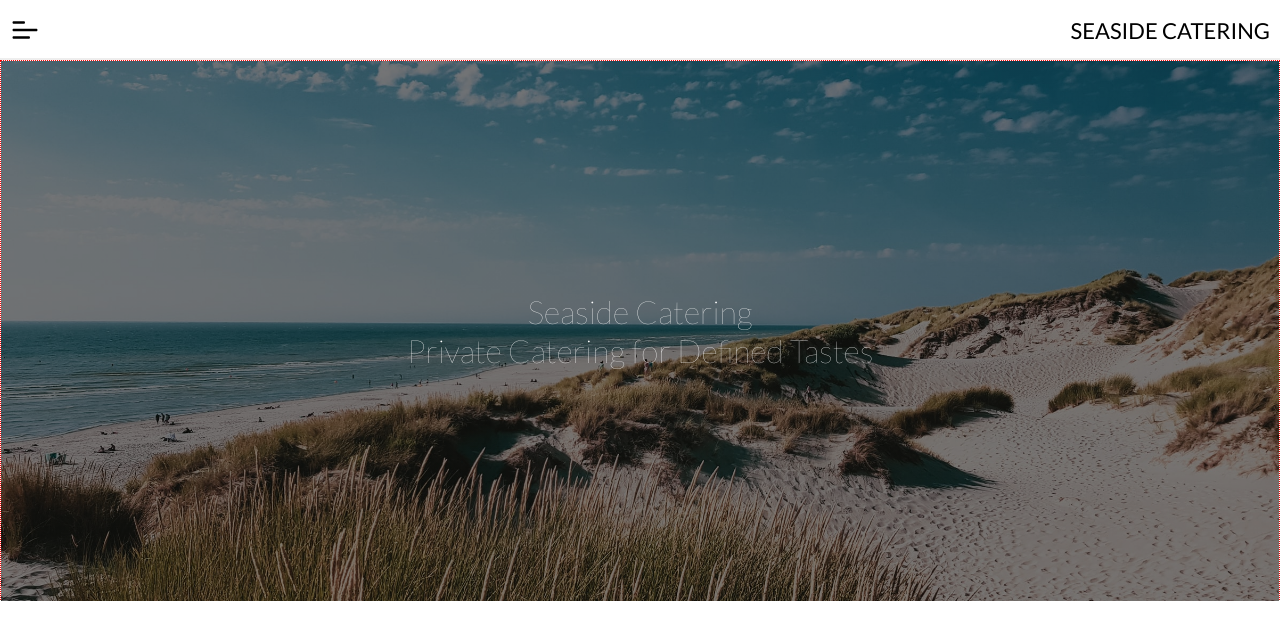
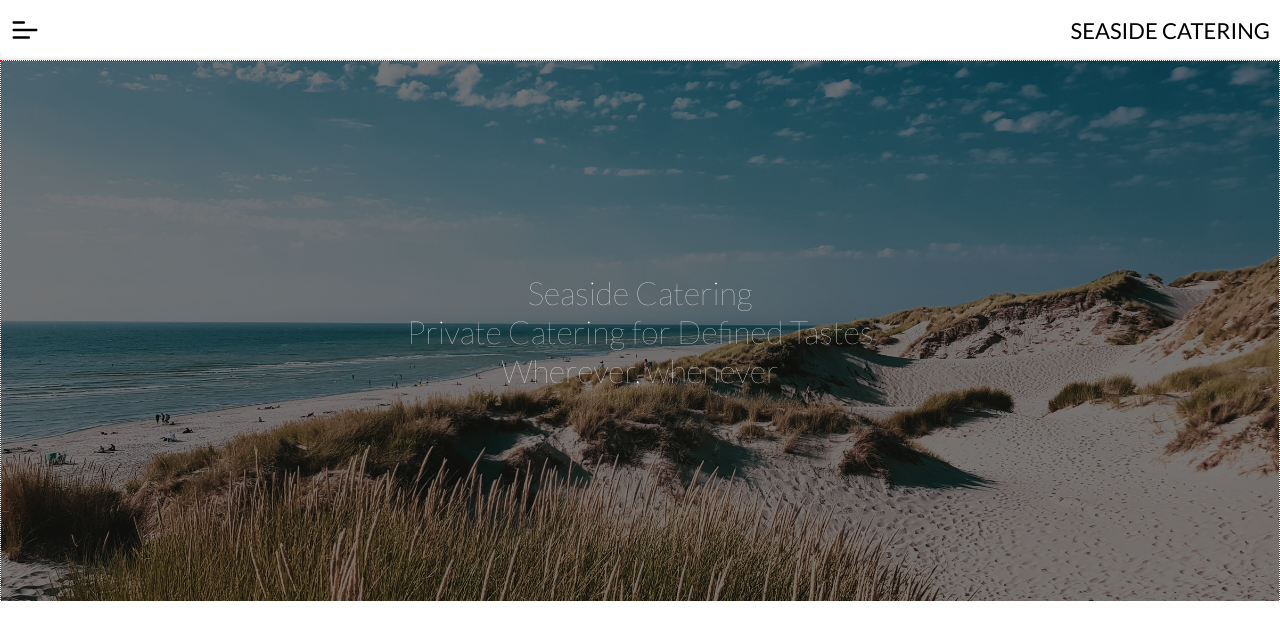
Before and after one commit to j-a-black/seaside-catering-cra, a React (Create React App) app: page / in a window 1280 px wide. Shown: the top 640 px of the page. Built offline with nearby package versions, Linux system fonts and the light colour scheme.

Commit message:
minor adjustments to hero texts

```diff
--- a/src/components/hero/Hero.jsx
+++ b/src/components/hero/Hero.jsx
@@ -1,4 +1,5 @@
 import React from "react";
+import { HeroData } from "./heroData";
 
 import "./hero.scss";
 
@@ -7,8 +8,9 @@ const Hero = () => {
     <section className="hero-container">
       <div className="hero__image">
         <div className="hero__text-box">
-          <span>Seaside Catering</span>
-          <span>Private Catering for Defined Tastes</span>
+          <span>{HeroData[0].title}</span>
+          <span>{HeroData[0].subTitle1}</span>
+          <span>{HeroData[0].subTitle2}</span>
         </div>
       </div>
     </section>
--- a/src/components/hero/heroData.js
+++ b/src/components/hero/heroData.js
@@ -1 +1,7 @@
-export const HeroData = [];
+export const HeroData = [
+  {
+    title: "Seaside Catering",
+    subTitle1: "Private Catering for Defined Tastes",
+    subTitle2: "Wherever, whenever",
+  },
+];
```
